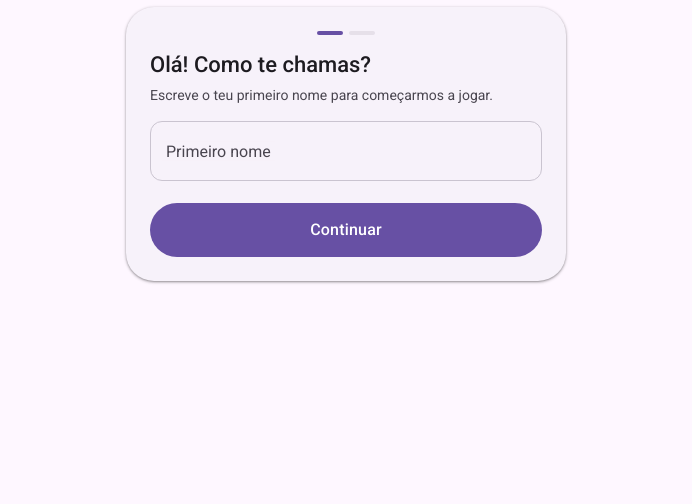
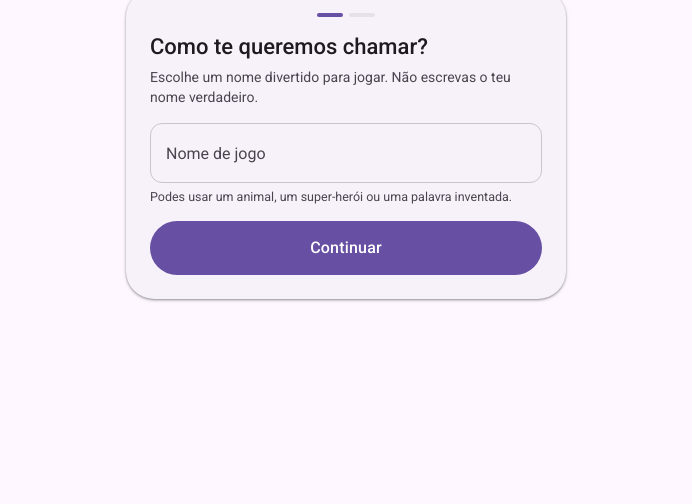
Before and after one commit to mcduarte2000/tabuada12, a plain HTML site: page index.html in a window 1280 px wide. Shown: the part 296-800 px from the top of the page, without its empty margins (294-986 px from the left). Drawn offline with Linux system fonts and the light colour scheme.

Commit message:
Ask for a fun game name instead of a real name
- setup asks for a nickname and states that the real name must not be used
- field is labelled Nome de jogo with a hint of examples and autofill disabled
- multi-word entries are refused, since a first and last name looks like a
  real name
- regression suite gains a static check for the privacy copy and a browser
  check for the refusal
- iteration 2 documents US-15; privacy goal in the overview updated

```diff
--- a/app.js
+++ b/app.js
@@ -1155,14 +1155,24 @@
       });
   }
 
+  function showNameError(message) {
+    els.nameError.textContent = message;
+    els.nameError.hidden = false;
+    els.nameInput.focus();
+  }
+
   els.nameForm.addEventListener('submit', function (event) {
     event.preventDefault();
 
     var value = els.nameInput.value.replace(/\s+/g, ' ').trim();
 
     if (value.length < 2) {
-      els.nameError.hidden = false;
-      els.nameInput.focus();
+      showNameError('Escreve um nome de jogo para continuar.');
+      return;
+    }
+
+    if (/\s/.test(value)) {
+      showNameError('Usa só uma palavra, como um apelido divertido.');
       return;
     }
 
--- a/index.html
+++ b/index.html
@@ -77,14 +77,15 @@
       </div>
 
       <div id="nameStep">
-        <h2 class="setup-title">Olá! Como te chamas?</h2>
-        <p class="setup-text">Escreve o teu primeiro nome para começarmos a jogar.</p>
+        <h2 class="setup-title">Como te queremos chamar?</h2>
+        <p class="setup-text">Escolhe um nome divertido para jogar. Não escrevas o teu nome verdadeiro.</p>
         <form id="nameForm" novalidate>
           <div class="field">
-            <input id="nameInput" class="field-input" type="text" name="nome" placeholder=" " maxlength="20" autocomplete="given-name" enterkeyhint="next" aria-describedby="nameError">
-            <label class="field-label" for="nameInput">Primeiro nome</label>
+            <input id="nameInput" class="field-input" type="text" name="alcunha" placeholder=" " maxlength="20" autocomplete="off" autocapitalize="words" spellcheck="false" enterkeyhint="next" aria-describedby="nameError nameHint">
+            <label class="field-label" for="nameInput">Nome de jogo</label>
           </div>
-          <p class="field-error" id="nameError" role="alert" hidden>Escreve o teu nome para continuar.</p>
+          <p class="field-hint" id="nameHint">Podes usar um animal, um super-herói ou uma palavra inventada.</p>
+          <p class="field-error" id="nameError" role="alert" hidden>Escreve um nome de jogo para continuar.</p>
           <button class="next-button spaced" type="submit">Continuar</button>
         </form>
       </div>
--- a/styles.css
+++ b/styles.css
@@ -387,6 +387,14 @@ body {
   line-height: 1.28;
   font-weight: 500;
   color: var(--md-error);
+}
+
+.field-hint {
+  margin: 6px 0 0;
+  font-size: 12.5px;
+  line-height: 1.28;
+  font-weight: 400;
+  color: var(--md-on-surface-variant);
 }
 
 .mascot-scroller {
```
Also changed, not shown: tests/regression.js (+18 -2 lines), 4 other files.
